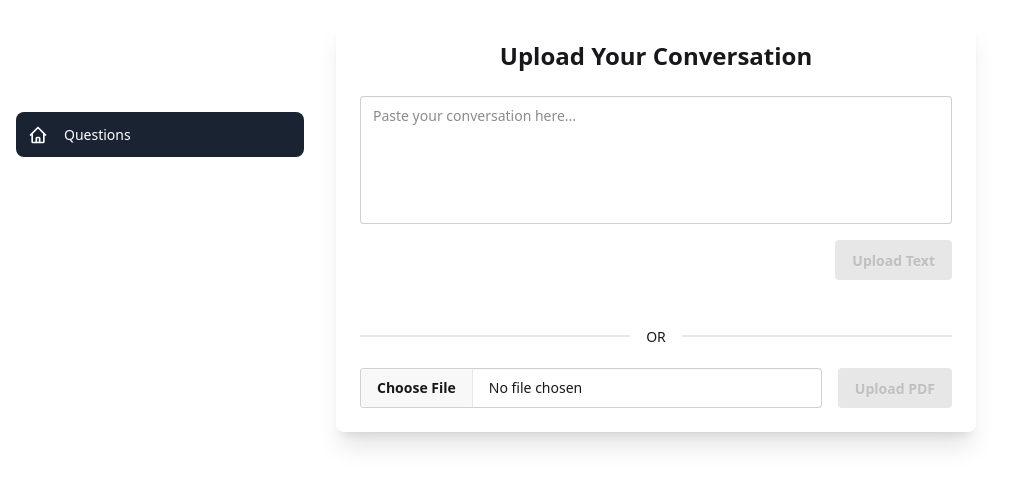
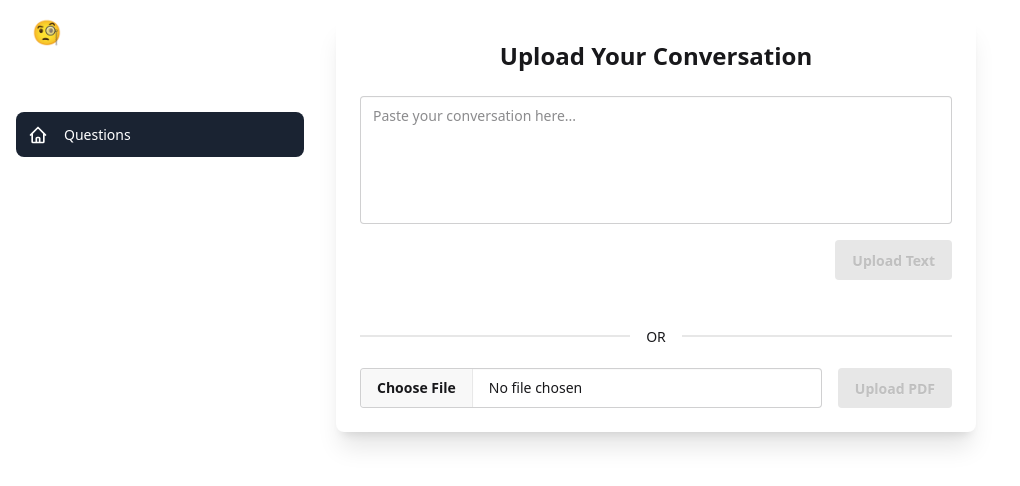
Before and after one commit to luisbeqja/wobby_challeng, a Vue app in the folder client/: page / in a window 1280 px wide. Shown: the top 486 px of the page, without its empty margins (0-1020 px from the left). Built offline with nearby package versions, Linux system fonts and the light colour scheme.

Commit message:
New name

```diff
--- a/client/src/components/SideMenu.vue
+++ b/client/src/components/SideMenu.vue
@@ -2,7 +2,7 @@
   <div class="h-screen w-80  bg-base-100 text-white flex flex-col">
 
     <div class="p-4">
-      <h2 class="text-2xl font-bold mb-8 px-4">Menu</h2>
+      <h2 class="text-2xl font-bold mb-8 px-4">🧐 Dynamic FAQ</h2>
     </div>
 
     <nav class="flex-1">
```
